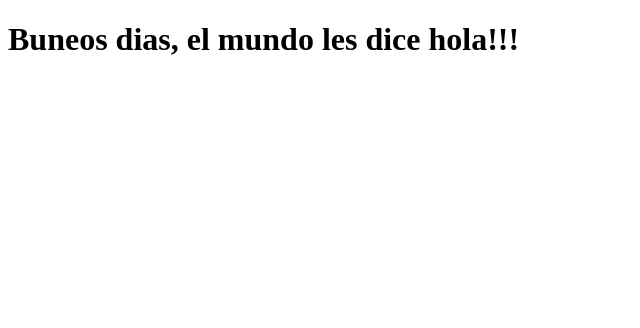
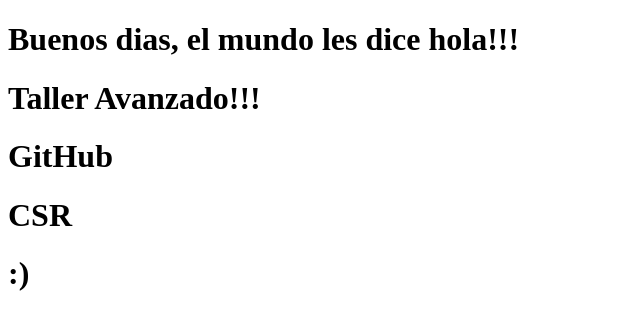
Before and after one commit to CinthiaSR/github2, a plain HTML site: page index.html in a window 1280 px wide. Shown: the whole page, without its empty margins (0-640 px from the left). Drawn offline with Linux system fonts and the light colour scheme.

Commit message:
update2 index.html

```diff
--- a/index.html
+++ b/index.html
@@ -7,6 +7,10 @@
     <title>Cinthia</title>
 </head>
 <body>
-    <h1>Buneos dias, el mundo les dice hola!!!</h1>
+    <h1>Buenos dias, el mundo les dice hola!!!</h1>
+    <h1>Taller Avanzado!!!</h1>
+    <h1>GitHub</h1>
+    <h1>CSR</h1>
+    <h1>:)</h1>
 </body>
 </html>
```
